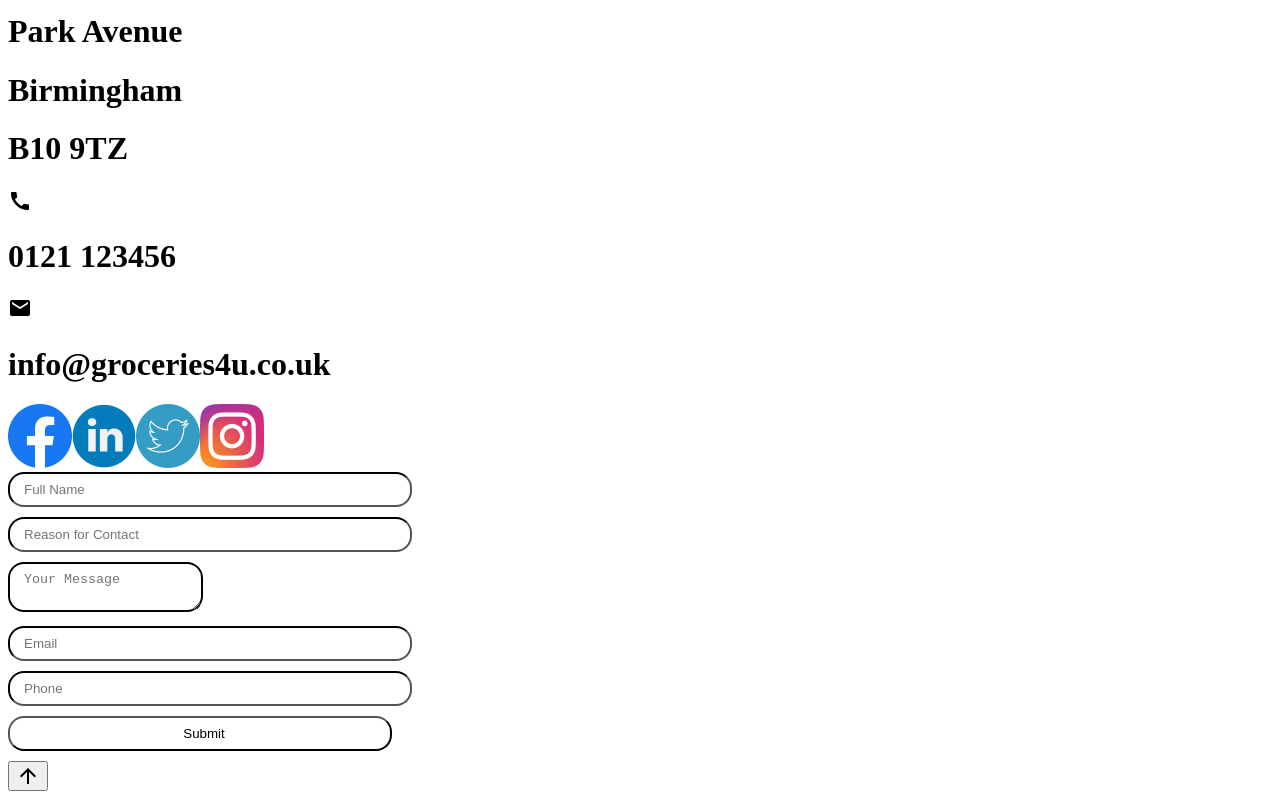
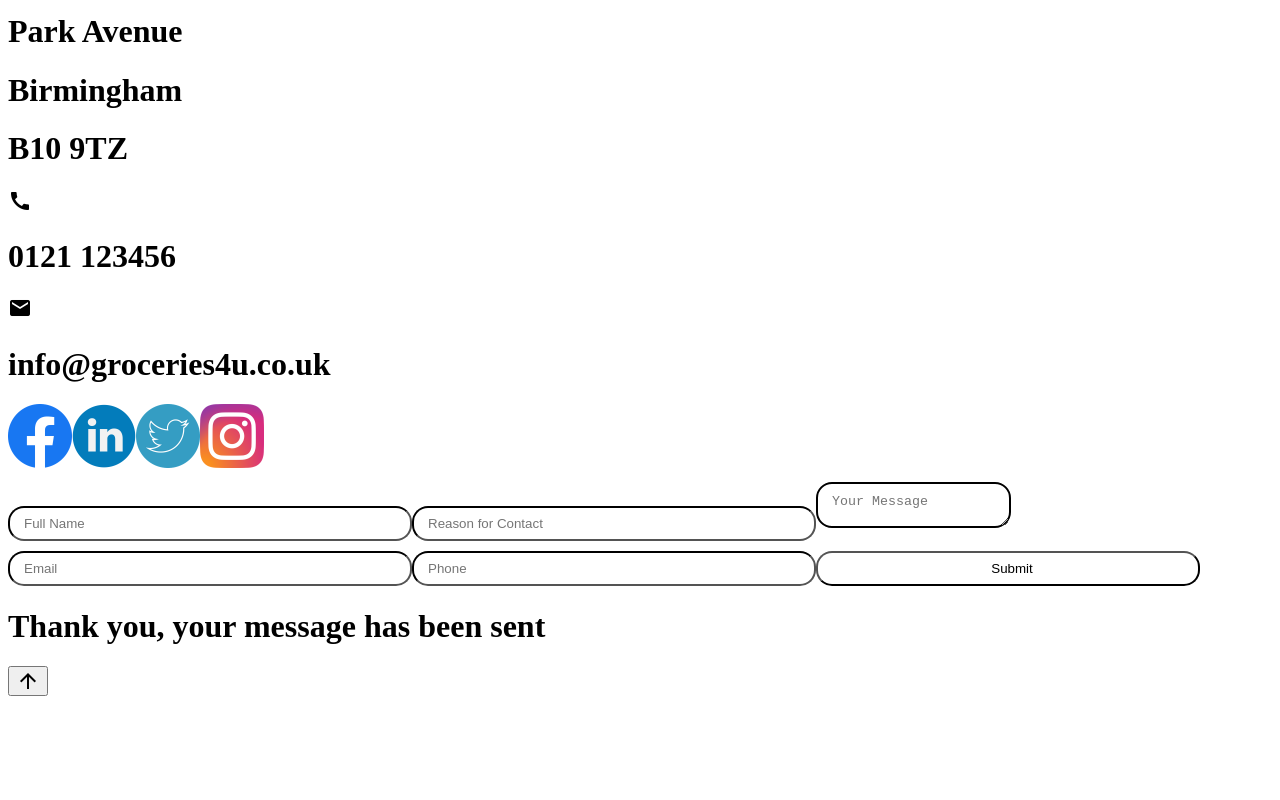
Before and after one commit to JakeWin97/code-academy-next-app, a Next.js app: page /contact in a window 1280 px wide. Shown: the part 433-1233 px from the top of the page. After the commit the page ends 1138 px from the top, so only its background shows below. Built offline with nearby package versions, Linux system fonts and the light colour scheme.

Commit message:
Set up a working contact form

```diff
--- a/components/contact_form.tsx
+++ b/components/contact_form.tsx
@@ -1,14 +1,124 @@
+import axios, { AxiosRequestConfig } from 'axios';
+import { useForm } from 'react-hook-form';
+
 const ContactForm: React.FC = () => {
+    const { register, handleSubmit, errors, reset } = useForm();
+
+    async function submitForm(values: any) {
+        const success_msg = document.getElementById('success_msg');
+        let config: AxiosRequestConfig = {
+            method: 'post',
+            url: `${process.env.NEXT_PUBLIC_API_URL}/api/contact`,
+            headers: {
+                'Content-Type': 'application/json',
+            },
+            data: values,
+        };
+
+        try {
+            const response = await axios(config);
+            console.log(response);
+            if (response.status == 200) {
+                console.log("Success")
+                reset(); // Clear the form
+                // Display success message on page
+                if (success_msg != null && success_msg != undefined) {
+                    if (success_msg.style.display == 'none' || success_msg.style.display == '') {
+                        success_msg.style.display = 'block';
+                    }
+                }
+            }
+        } catch (err) {
+            console.error(err);
+            // Display error on page
+            if (success_msg != null && success_msg != undefined) {
+                if (success_msg.style.display == 'none' || success_msg.style.display == '') {
+                    success_msg.style.display = 'block';
+                    success_msg.style.backgroundColor = 'red';
+                    success_msg.innerHTML = 'Sorry, an error occured.'
+                }
+            }
+        }
+    }
+
     return (
         <div className="w-96">
-            <form className="text-xl text-black">
-                <input className="bg-gray-300" type="text" id="name" name="name" placeholder="Full Name"></input><br></br>
-                <input className="bg-gray-300" type="text" id="reason" name="reason" placeholder="Reason for Contact"></input><br></br>
-                <textarea id="message" placeholder="Your Message" className="w-96 h-56 bg-gray-300"></textarea><br></br>
-                <input className="bg-gray-300" type="text" id="email" name="email" placeholder="Email"></input><br></br>
-                <input className="bg-gray-300" type="text" id="phone" name="phone" placeholder="Phone"></input><br></br>
+            <form className="text-xl text-black"
+                onSubmit={handleSubmit(submitForm)}>
+                <input
+                    className="bg-gray-300 mt-0"
+                    type="text"
+                    name="name"
+                    ref={register({
+                        required: {
+                            value: true,
+                            message: "Please enter your name"
+                        }
+                    })}
+                    placeholder="Full Name">
+                </input>
+                <span className="text-red-600 text-sm p-0 m-0 font-semibold pl-4">
+                    {errors?.name?.message}
+                </span>
+
+                <input
+                    className="bg-gray-300"
+                    type="text"
+                    name="reason"
+                    ref={register({
+                        required: {
+                            value: true,
+                            message: "Please enter your reason for contacting us"
+                        }
+                    })}
+                    placeholder="Reason for Contact">
+                </input>
+                <span className="text-red-600 text-sm p-0 m-0 font-semibold pl-4">
+                    {errors?.reason?.message}
+                </span>
+
+                <textarea
+                    className="w-96 h-56 bg-gray-300"
+                    name="message"
+                    ref={register({
+                        required: {
+                            value: true,
+                            message: "Please enter a message"
+                        }
+                    })}
+                    placeholder="Your Message">
+                </textarea>
+                <span className="text-red-600 text-sm p-0 m-0 font-semibold pl-4">
+                    {errors?.message?.message}
+                </span>
+
+                <input
+                    className="bg-gray-300"
+                    type="email"
+                    name="email"
+                    ref={register({
+                        required: {
+                            value: true,
+                            message: "Please enter your email address"
+                        }
+                    })}
+                    placeholder="Email">
+                </input>
+                <span className="text-red-600 text-sm p-0 m-0 font-semibold pl-4">
+                    {errors?.email?.message}
+                </span>
+
+                <input
+                    className="bg-gray-300"
+                    type="text"
+                    name="phone"
+                    ref={register}
+                    placeholder="Phone">
+                </input>
+
                 <input type="submit" value="Submit" className="cursor-pointer bg-black text-white hover:opacity-80"></input>
             </form>
+            <h1 id="success_msg" className="w-96 bg-blue-500 text-white text-center mt-2 p-1 rounded-xl hidden">Thank you, your message has been sent</h1>
         </div>
     )
 }
--- a/package.json
+++ b/package.json
@@ -9,14 +9,18 @@
     "lint": "next lint"
   },
   "dependencies": {
+    "axios": "^0.21.4",
     "classnames": "^2.3.1",
     "next": "11.0.1",
+    "nodemailer": "^6.6.3",
     "pg": "^8.7.1",
     "pg-promise": "^10.11.0",
     "react": "17.0.2",
-    "react-dom": "17.0.2"
+    "react-dom": "17.0.2",
+    "react-hook-form": "^6.12.2"
   },
   "devDependencies": {
+    "@types/nodemailer": "^6.4.4",
     "@types/react": "17.0.15",
     "autoprefixer": "^10.3.1",
     "eslint": "7.32.0",
--- /dev/null
+++ b/pages/api/contact.ts
@@ -0,0 +1,33 @@
+import nodemailer from 'nodemailer'
+
+export default async (req: { body: any }, res: any) => {
+    const { name, reason, message, email, phone } = req.body;
+
+    const transporter = nodemailer.createTransport({
+        host: 'smtp.gmail.com',
+        port: 465,
+        secure: true,
+        auth: {
+            user: process.env.user,
+            pass: process.env.pass
+        },
+    });
+
+    try {
+        const mail = await transporter.sendMail({
+            from: email,
+            to: 'info.groceries4u@gmail.com',
+            subject: `Contact form: ${reason}`,
+            html: `<h1>You have a new contact form submission</h1>
+            <p><strong>Name: </strong>${name}</p>
+            <p><strong>Email: </strong>${email}</p>
+            <p><strong>Phone: </strong>${phone}</p>
+            <p><strong>Message: </strong>${message}</p>`
+        });
+        console.log('Message sent')
+    } catch (err) {
+        console.log(err);
+    }
+
+    res.status(200).json(req.body);
+}
--- a/style/styles.css
+++ b/style/styles.css
@@ -17,7 +17,7 @@ input {
     padding-top: 8px;
     padding-bottom: 8px;
     padding-left: 14px;
-    margin-bottom: 10px;
+    margin-top: 10px;
     width: 24rem;
     border-color: black;
     border-width: 1.5pt;
@@ -26,10 +26,9 @@ input {
 }
 
 textarea {
-    padding-top: 8px;
-    padding-bottom: 8px;
+    padding-top: 10px;
     padding-left: 14px;
-    margin-bottom: 10px;
+    margin-top: 10px;
     border-width: 1.5pt;
     border-color: black;
     border-radius: 1rem;
```
Also changed, not shown: 2 other files (tests, documents, lock files or other folders).
